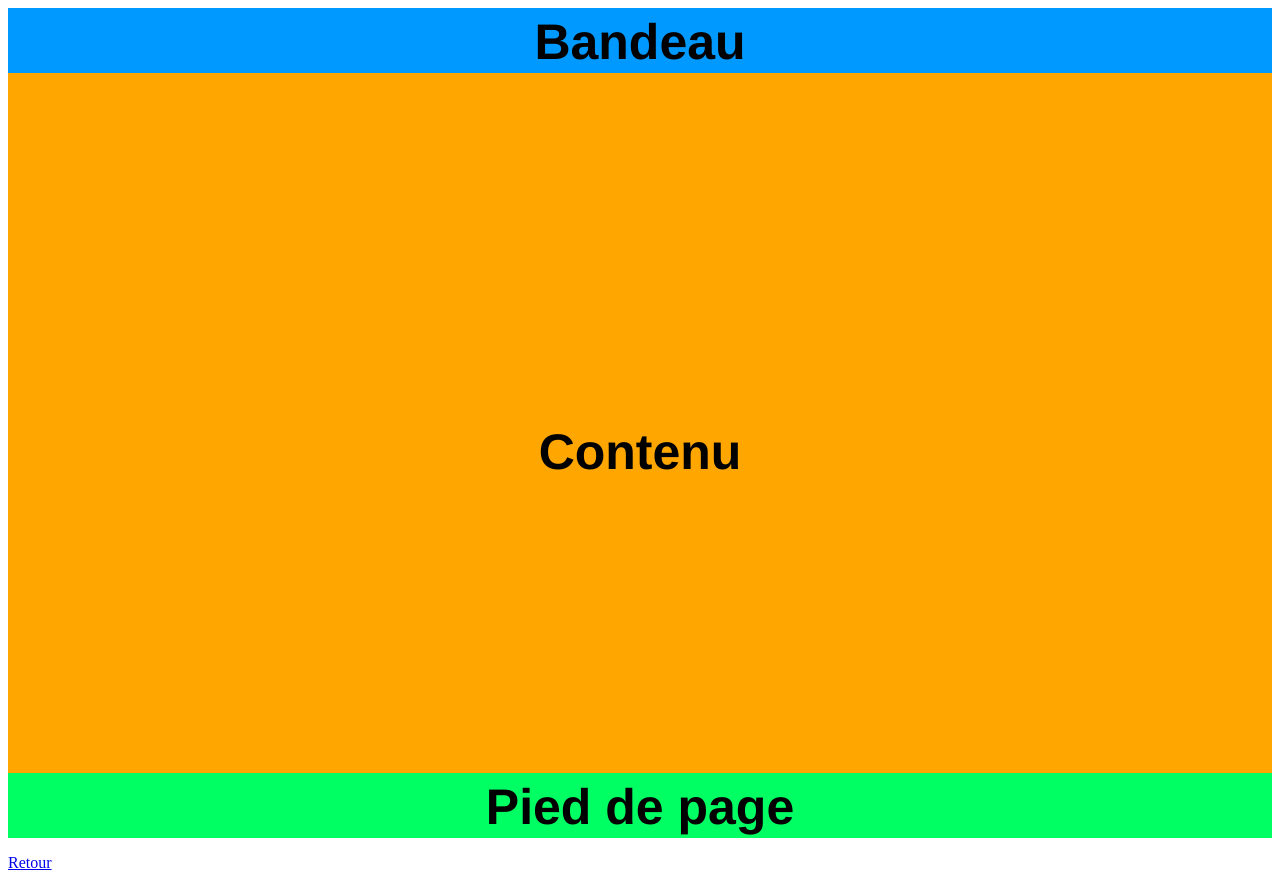
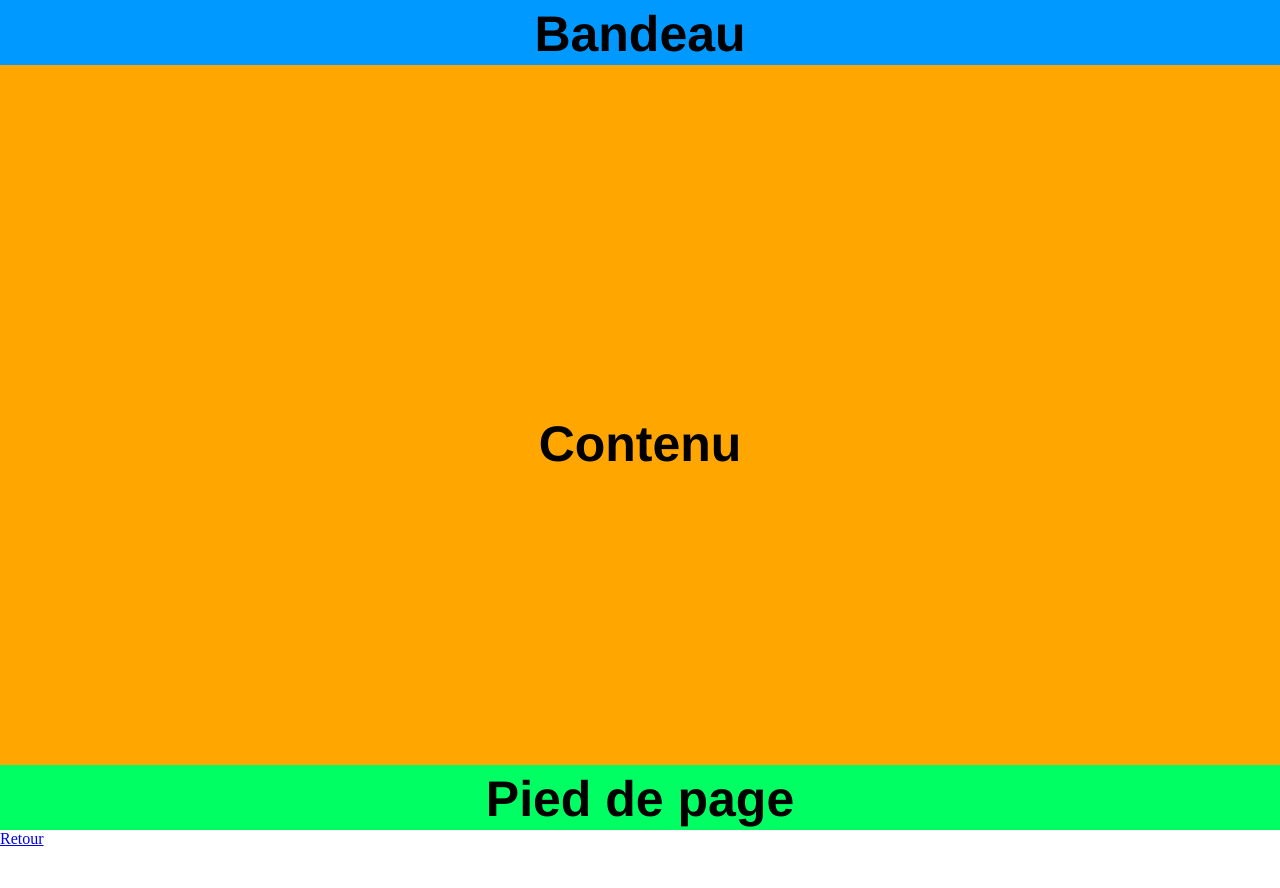
Before and after one commit to LeducJean/TPHTML, a plain HTML site: page ExoCss_1.html in a window 1280 px wide. After the commit the page ends 848 px from the top, so only its background shows below. Drawn offline with Linux system fonts and the light colour scheme.

Commit message:
marginandpadding

```diff
--- a/ExoCSS_1.css
+++ b/ExoCSS_1.css
@@ -1,3 +1,8 @@
+*{
+    margin: 0;
+    padding:0;
+}
+
 .texte{
     font-size: 50px;
     text-align: center;
--- a/ExoCSS_2.css
+++ b/ExoCSS_2.css
@@ -1,3 +1,8 @@
+*{
+    margin: 0;
+    padding:0;
+}
+
 .texte{
     font-size: 50px;
     text-align: center;
--- a/ExoCSS_3.css
+++ b/ExoCSS_3.css
@@ -1,3 +1,8 @@
+*{
+    margin: 0;
+    padding:0;
+}
+
 .texte{
     font-size: 50px;
     text-align: center;
```
